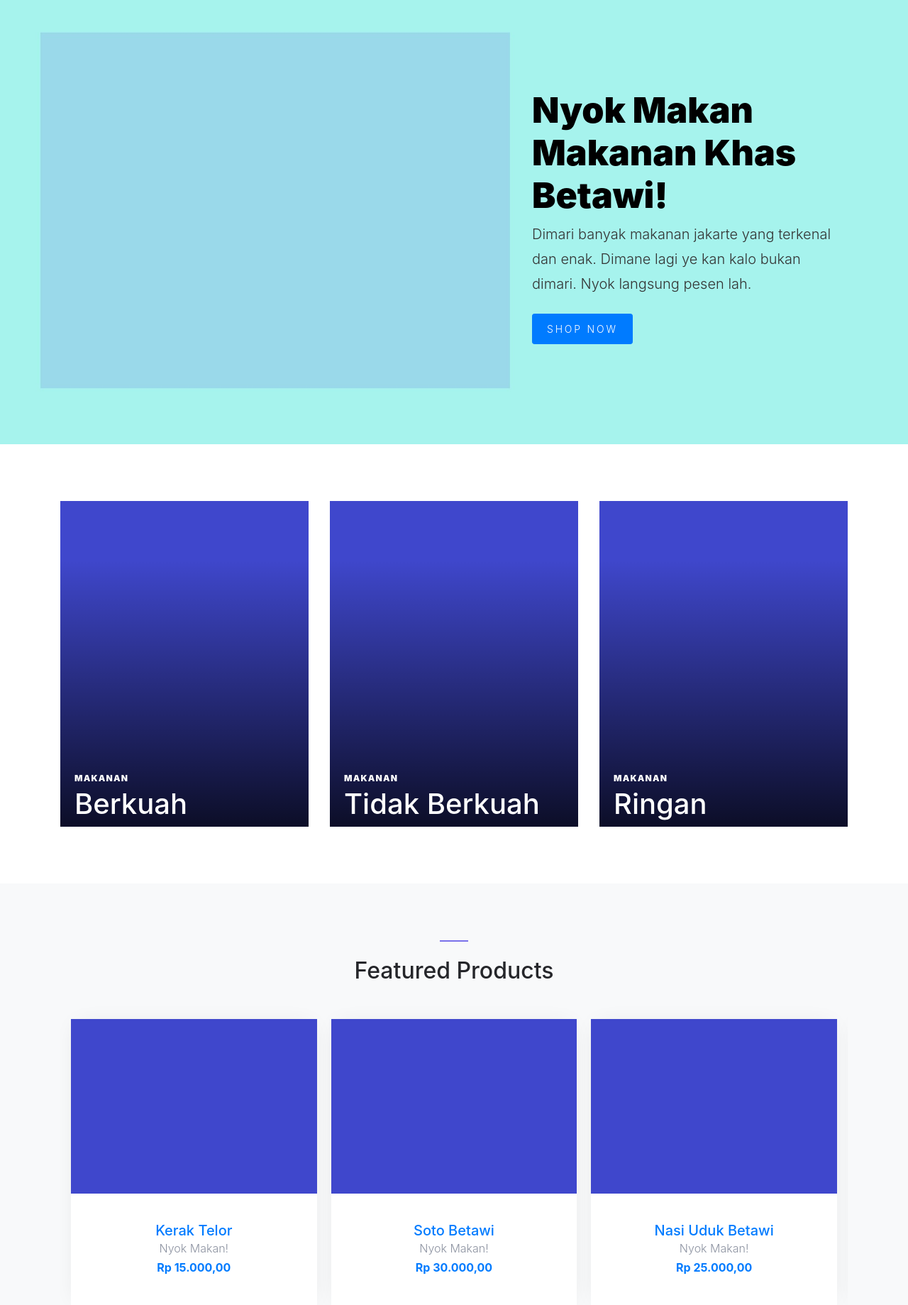
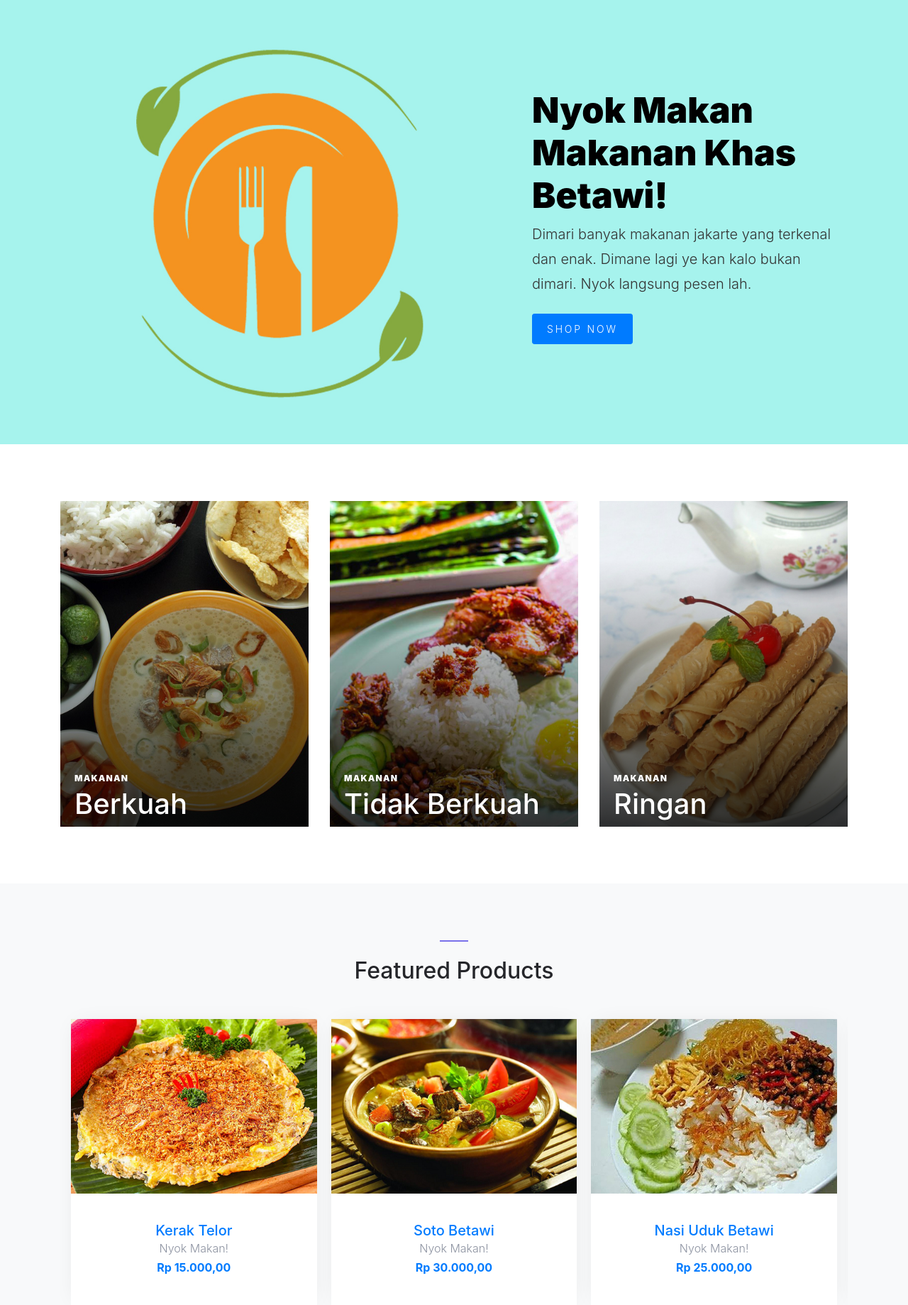
Before and after one commit to raisrindo/fpweb-ecommerce-makanan, a CodeIgniter app: page /fpweb-ecommerce-makanan/index.php/home/index in a window 1280 px wide. Shown: the part 190-2029 px from the top of the page at 71% size. Run offline with CodeIgniter, Linux system fonts and the light colour scheme; style sheets or scripts are compiled from the project's sources; some libraries are stand-ins or nearby versions.

Commit message:
memberikan gambar makanan dan mengkoreksi kode di halaman home(index.php)

```diff
--- a/application/views/home/index.php
+++ b/application/views/home/index.php
@@ -1,4 +1,4 @@
-<div class="site-blocks-cover" style="background-image: url(<?php base_url();?> assets/images/hero_1.jpg);" data-aos="fade">
+<div class="site-blocks-cover" style="background-image: url(<?php base_url();?> assets/images/image0_home.jpg);" data-aos="fade">
       <div class="container">
         <div class="row align-items-start align-items-md-center justify-content-end">
           <div class="col-md-5 text-center text-md-left pt-5 pt-md-0">
@@ -22,7 +22,7 @@
           <div class="col-sm-6 col-md-6 col-lg-4 mb-4 mb-lg-0" data-aos="fade" data-aos-delay="">
             <a class="block-2-item" href="<?php base_url();?>makananberkuah">
               <figure class="image">
-                <img src="<?php base_url();?> assets/images/women.jpg" alt="" class="img-fluid">
+                <img src="<?php base_url();?> assets/images/c_berkuah.jpg" alt="Image makanan" class="img-fluid">
               </figure>
               <div class="text">
                 <span class="text-uppercase">Makanan</span>
@@ -33,7 +33,7 @@
           <div class="col-sm-6 col-md-6 col-lg-4 mb-5 mb-lg-0" data-aos="fade" data-aos-delay="100">
             <a class="block-2-item" href="<?php base_url();?>makanantidakberkuah">
               <figure class="image">
-                <img src="<?php base_url();?> assets/images/children.jpg" alt="" class="img-fluid">
+                <img src="<?php base_url();?> assets/images/c_tdkberkuah.jpg" alt="Image makanan" class="img-fluid">
               </figure>
               <div class="text">
                 <span class="text-uppercase">Makanan</span>
@@ -44,7 +44,7 @@
           <div class="col-sm-6 col-md-6 col-lg-4 mb-5 mb-lg-0" data-aos="fade" data-aos-delay="200">
             <a class="block-2-item" href="<?php base_url();?>makananringan">
               <figure class="image">
-                <img src="<?php base_url();?> assets/images/men.jpg" alt="" class="img-fluid">
+                <img src="<?php base_url();?> assets/images/c_ringan.jpg" alt="Image makanan" class="img-fluid">
               </figure>
               <div class="text">
                 <span class="text-uppercase">Makanan</span>
@@ -69,7 +69,7 @@
               <div class="item">
                 <div class="block-4 text-center">
                   <figure class="block-4-image">
-                    <img src="<?php base_url();?> assets/images/cloth_1.jpg" alt="Image placeholder" class="img-fluid">
+                    <img src="<?php base_url();?> assets/images/m_keraktelor.jpg" alt="Image makanan" class="img-fluid">
                   </figure>
                   <div class="block-4-text p-4">
                     <h3><a href="<?php base_url();?>keraktelor">Kerak Telor</a></h3>
@@ -81,7 +81,7 @@
               <div class="item">
                 <div class="block-4 text-center">
                   <figure class="block-4-image">
-                    <img src="<?php base_url();?> assets/images/shoe_1.jpg" alt="Image placeholder" class="img-fluid">
+                    <img src="<?php base_url();?> assets/images/m_soto.jpg" alt="Image makanan" class="img-fluid">
                   </figure>
                   <div class="block-4-text p-4">
                     <h3><a href="<?php base_url();?>soto">Soto Betawi</a></h3>
@@ -93,7 +93,7 @@
               <div class="item">
                 <div class="block-4 text-center">
                   <figure class="block-4-image">
-                    <img src="<?php base_url();?> assets/images/cloth_2.jpg" alt="Image placeholder" class="img-fluid">
+                    <img src="<?php base_url();?> assets/images/m_nasiuduk.jpg" alt="Image makanan" class="img-fluid">
                   </figure>
                   <div class="block-4-text p-4">
                     <h3><a href="<?php base_url();?>nasiuduk">Nasi Uduk Betawi</a></h3>
@@ -105,7 +105,7 @@
               <div class="item">
                 <div class="block-4 text-center">
                   <figure class="block-4-image">
-                    <img src="<?php base_url();?> assets/images/cloth_3.jpg" alt="Image placeholder" class="img-fluid">
+                    <img src="<?php base_url();?> assets/images/m_rotibuaya.jpg" alt="Image makanan" class="img-fluid">
                   </figure>
                   <div class="block-4-text p-4">
                     <h3><a href="<?php base_url();?>rotibuaya">Roti Buaya</a></h3>
@@ -117,7 +117,7 @@
               <div class="item">
                 <div class="block-4 text-center">
                   <figure class="block-4-image">
-                    <img src="<?php base_url();?> assets/images/shoe_1.jpg" alt="Image placeholder" class="img-fluid">
+                    <img src="<?php base_url();?> assets/images/m_semprong.jpg" alt="Image makanan" class="img-fluid">
                   </figure>
                   <div class="block-4-text p-4">
                     <h3><a href="<?php base_url();?>semprong">Semprong</a></h3>
```
Also changed, not shown: assets/images/c_berkuah.jpg (added), assets/images/c_ringan.jpg (added), assets/images/c_tdkberkuah.jpg (added), assets/images/children.jpg (deleted), assets/images/cloth_1.jpg (deleted), assets/images/cloth_2.jpg (deleted), assets/images/cloth_3.jpg (deleted), assets/images/hero_1.jpg (deleted), assets/images/hero_1.png (deleted), assets/images/image0_home.jpg (added), assets/images/m_keraktelor.jpg (added), assets/images/m_nasiuduk.jpg (added), assets/images/m_rotibuaya.jpg (added), assets/images/m_semprong.jpg (added), 5 more files.
